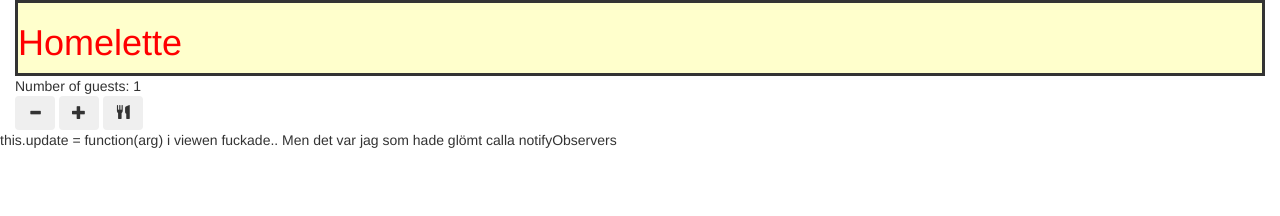
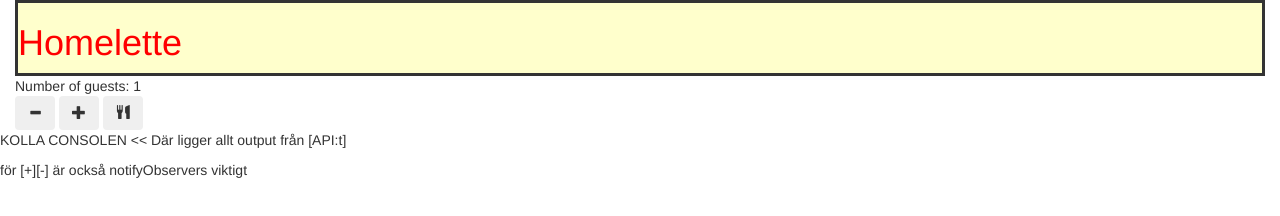
Before and after one commit to lindbergerik/dinnerplanner-html, a plain HTML site: page index.html in a window 1280 px wide. Drawn offline with nearby package versions, Linux system fonts and the light colour scheme.

Commit message:
API WORKING

```diff
--- a/index.html
+++ b/index.html
@@ -28,7 +28,8 @@
 			</div>
 		</div>
 	</div>
-	<p>this.update = function(arg) i viewen fuckade.. Men det var jag som hade glömt calla notifyObservers</p>
+  <p>KOLLA CONSOLEN << Där ligger allt output från [API:t]</p>
+  <p>för [+][-] är också notifyObservers viktigt</p>
 
     <!-- jQuery -->
     <script src="https://code.jquery.com/jquery.js"></script>
```
Also changed, not shown: 1 other file.
